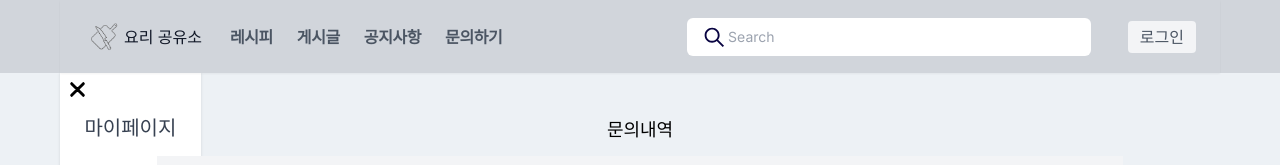
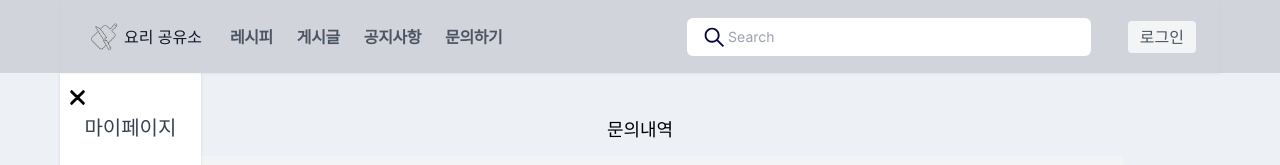
Before and after one commit to Teeeeeeeam/Recipe-FE, a Next.js app: page /my-page/success/answer in a window 1280 px wide. Both pictures are taken after a click on the element 77 px from the left and 89 px from the top of the page. Shown: the top 165 px of the page. Built offline with nearby package versions, Linux system fonts and the light colour scheme; no server answers.

Commit message:
💄Style: 마이페이지 nav 디자인 수정

```diff
--- a/src/components/layout/my-page-sidebar.tsx
+++ b/src/components/layout/my-page-sidebar.tsx
@@ -11,7 +11,7 @@ export default function MypageNav() {
       {!isNav && (
         <p
           onClick={() => setIsNav(true)}
-          className="absolute min-w-[30px] z-20"
+          className="absolute min-w-[30px] z-20 pt-2"
         >
           <Image
             src="/svg/hamburger.svg"
@@ -26,7 +26,7 @@ export default function MypageNav() {
         <>
           <p
             onClick={() => setIsNav(false)}
-            className="absolute min-w-[30px] z-20"
+            className="absolute min-w-[30px] z-30 pt-2"
           >
             <Image
               src="/svg/close.svg"
@@ -36,7 +36,7 @@ export default function MypageNav() {
               className="cursor-pointer"
             />
           </p>
-          <div className="absolute h-full flex bg-gray-200">
+          <div className="absolute h-full flex bg-gray-200 z-20">
             <nav className="flex flex-col items-center bg-white text-gray-700 shadow h-full">
               <div className="h-16 mt-6 flex items-center justify-center w-full text-xl">
                 마이페이지
```
